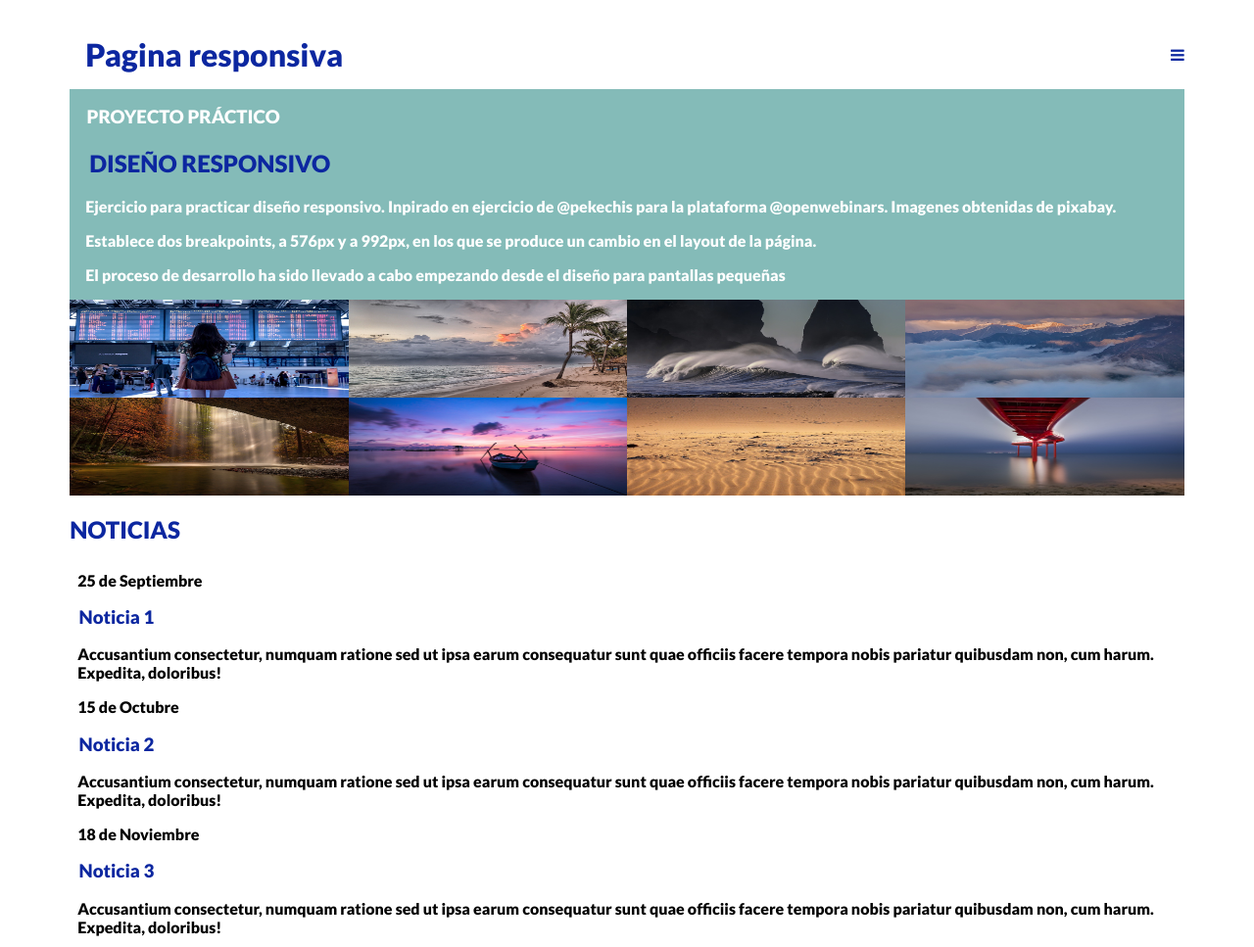
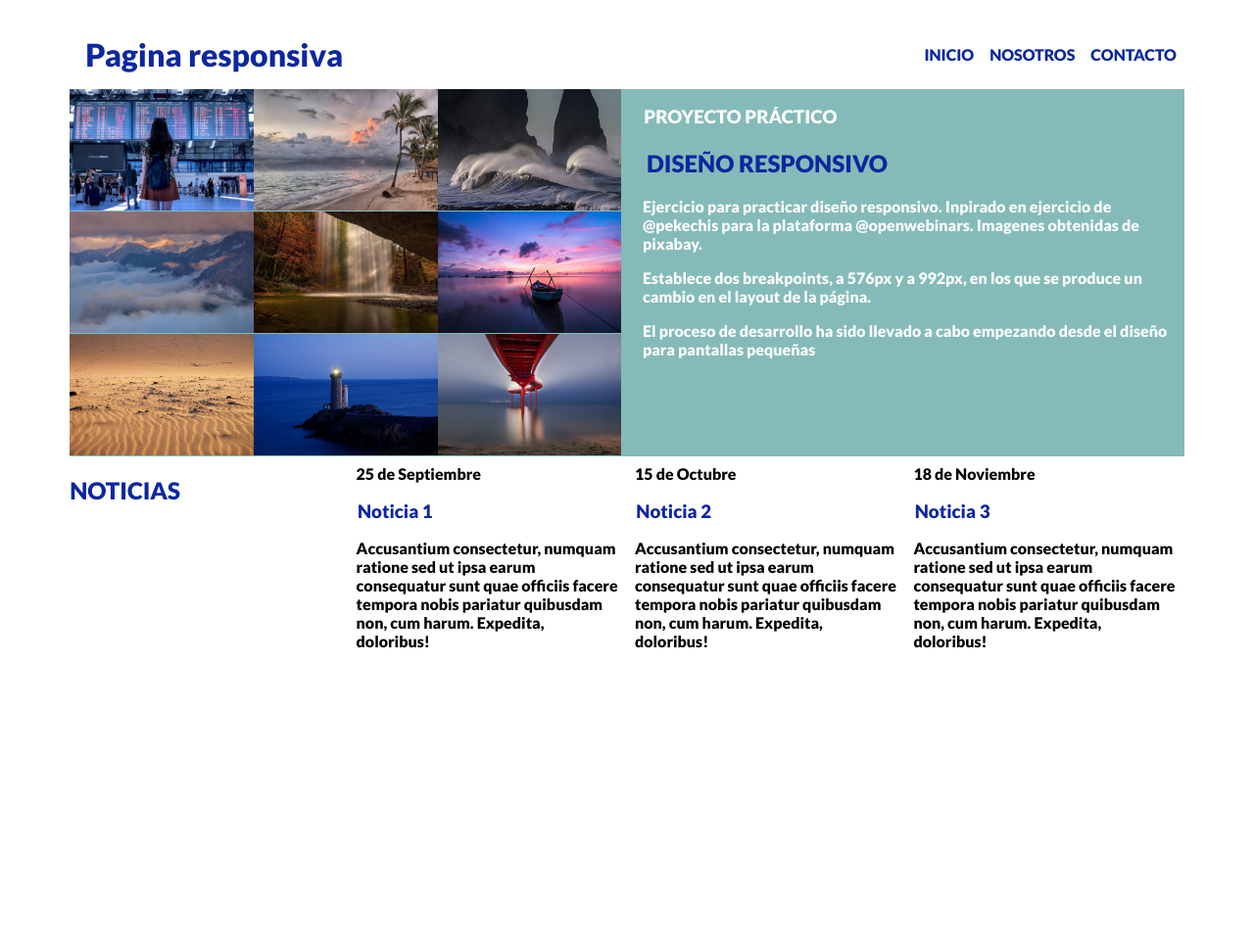
Before and after one commit to Hexix23/ProgramacionWeb1-Cliente, a plain HTML site: page Tema2/CSS/responsive/index.html in a window 1280 px wide. Shown: the whole page at 98% size. After the commit the page ends 800 px from the top, so only its background shows below. Drawn offline with nearby package versions, Linux system fonts and the light colour scheme.

Commit message:
RESPONSIVE

```diff
--- a/Tema2/CSS/responsive/css/estilos.css
+++ b/Tema2/CSS/responsive/css/estilos.css
@@ -75,8 +75,29 @@ section.images img {
 - La seccion principal, tendra la mitad para el texto principal y la otra mitad para las imagenes
 - Cada imagen tendra un ancho del 50% y un alto del 25% de la seccion
 */
-@media screen and (min-width: 576px) {
-
+@media screen and (min-width: 576px) { /*Hace responsive la web, es decir, adaptarse para cada dispositivo*/
+  nav{
+    display: flex;
+  }
+  .menu_item{
+    display: inline-block;
+  }
+  .icon{
+    display: none;
+  }
+  .novedades{
+    display: flex;
+  }
+  .novedades > * {
+    width: 25%;
+  }
+  .main_text, .images{
+    width: 50%;
+  }
+  section.images img{
+    width: 50%;
+    height: 25%;
+  }
 }
 
 
@@ -86,5 +107,20 @@ section.images img {
 - Cada imagen tendra un ancho y un alto del 33%
 */
 @media screen and (min-width: 992px) {
+  .hidden{
+    display: block;
+  }
 
+  .images´{
+    order: 1;
+  }
+
+  .main_text{
+    order: 2;
+  }
+
+  section.images img{
+    width: 33%;
+    height: 33%;
+  }
 }
```
